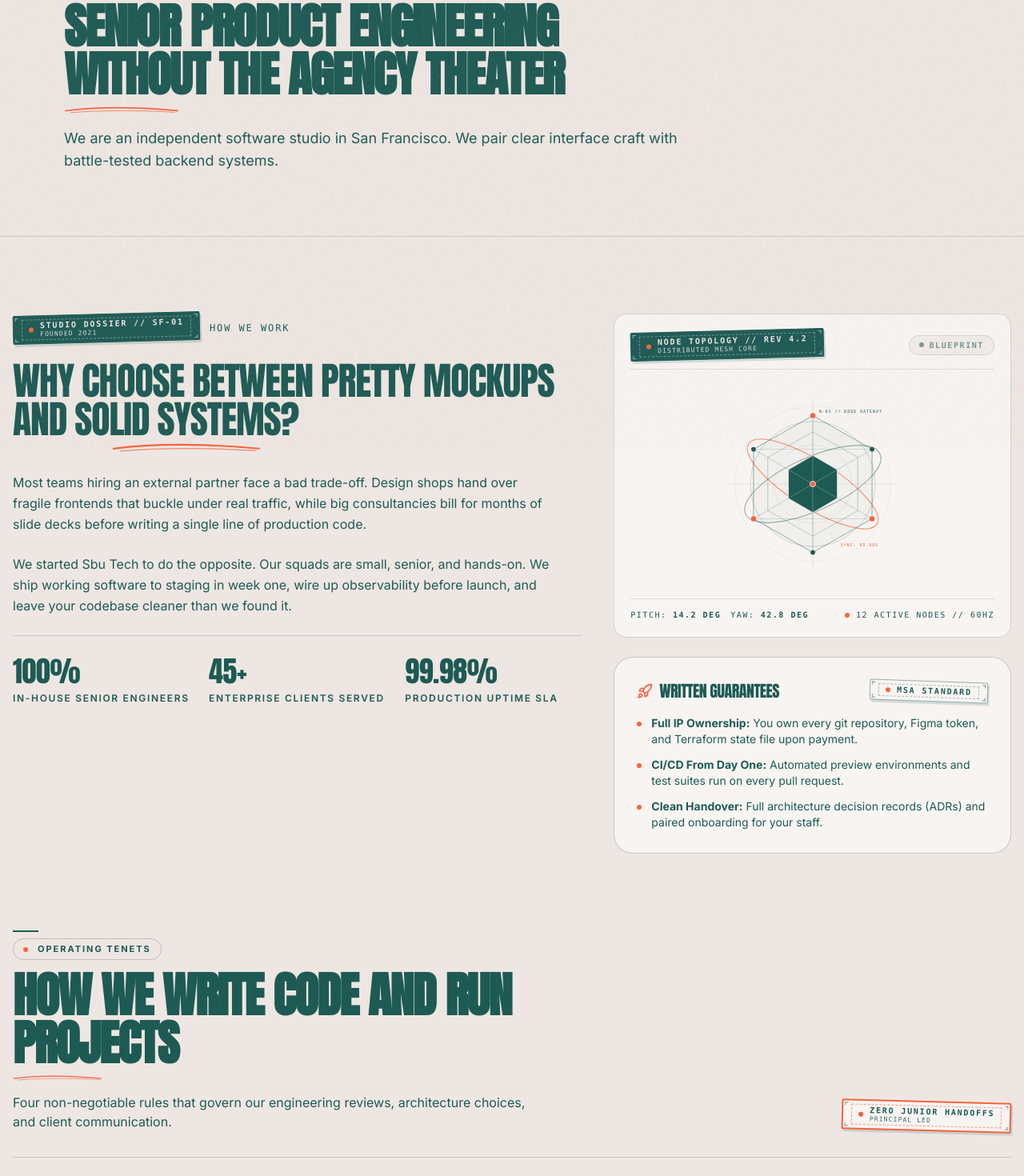
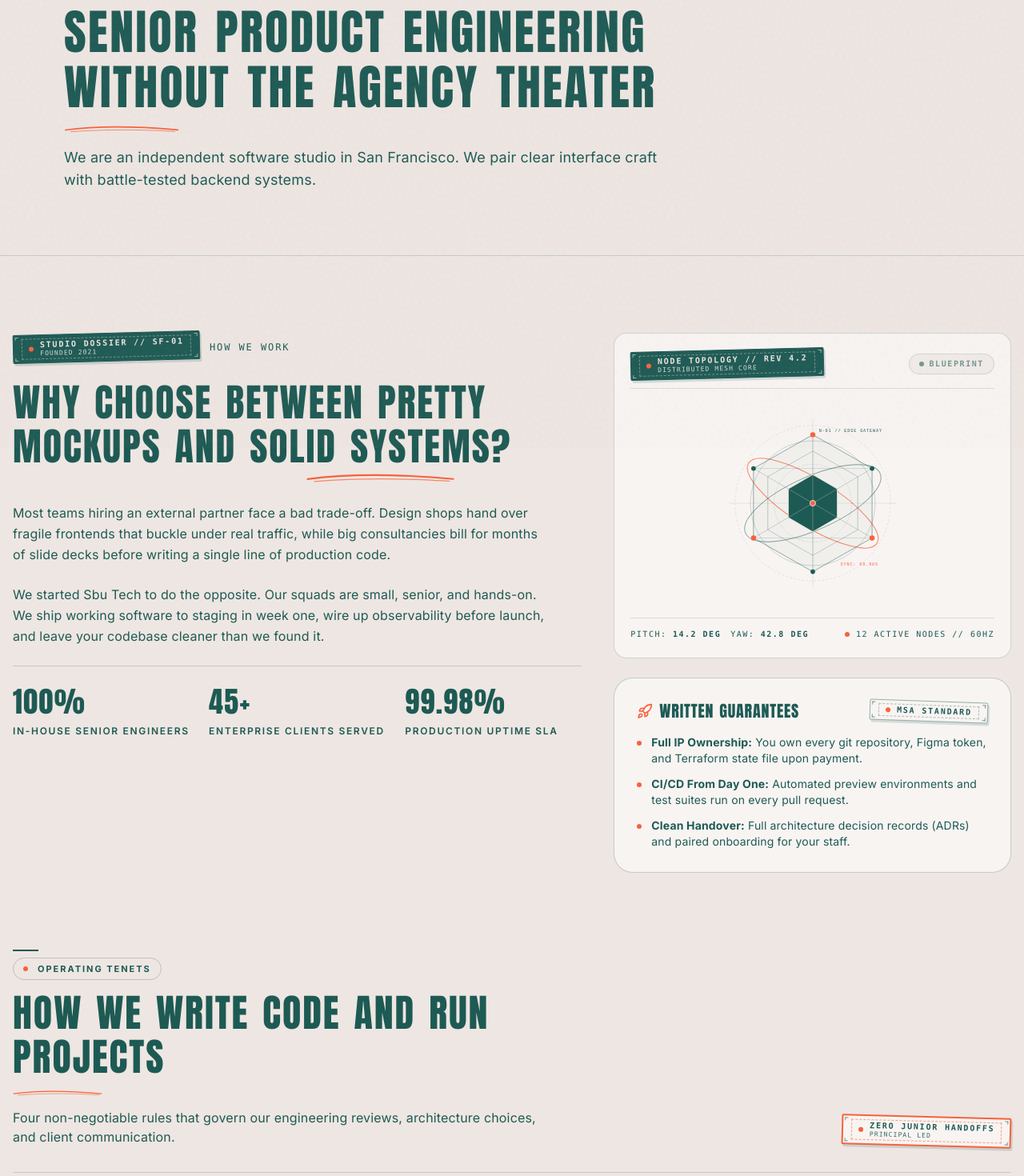
Before and after one commit to sbutech9072-ai/sbu, a Next.js app in the folder frontend/: page /about in a window 1280 px wide. Shown: the part 240-1710 px from the top of the page at 80% size. Built offline with nearby package versions, Linux system fonts and the light colour scheme; no server answers.

Commit message:
feat(humanize): finalize studio craft, 3D node topology, WCAG 4.5:1 contrast, and responsive layouts

```diff
--- a/frontend/src/app/(website)/blog/[slug]/page.tsx
+++ b/frontend/src/app/(website)/blog/[slug]/page.tsx
@@ -7,7 +7,6 @@ import { PageHeader } from '@/components/shared/page-header';
 import { Button } from '@/components/ui/button';
 import { formatDate } from '@/lib/utils';
 import { StudioStamp, HandUnderline } from '@/components/human/hand-crafted-svg';
-import { TiltCard } from '@/components/human/tilt-card';
 
 interface BlogPostPageProps {
   params: {
@@ -125,7 +124,7 @@ export default function BlogPostDetailPage({ params }: BlogPostPageProps) {
             </h3>
             <div className="grid grid-cols-1 md:grid-cols-2 gap-6">
               {relatedPosts.map((r) => (
-                <TiltCard key={r.id}>
+                <div key={r.id} className="transition-transform duration-200 hover:-translate-y-0.5">
                   <Link
                     href={`/blog/${r.slug}`}
                     className="p-6 rounded-3xl border border-[#1E5A54]/25 bg-[#F8F4F2] hover:bg-[#E2D7D1] transition-colors space-y-3 block h-full"
@@ -144,7 +143,7 @@ export default function BlogPostDetailPage({ params }: BlogPostPageProps) {
                       <ArrowRight className="h-3.5 w-3.5 text-[#F7623D]" />
                     </span>
                   </Link>
-                </TiltCard>
+                </div>
               ))}
             </div>
           </div>
--- a/frontend/src/app/(website)/projects/[slug]/page.tsx
+++ b/frontend/src/app/(website)/projects/[slug]/page.tsx
@@ -16,7 +16,6 @@ import { Badge } from '@/components/ui/badge';
 import { Button } from '@/components/ui/button';
 import { Card } from '@/components/ui/card';
 import { StudioStamp, HandUnderline } from '@/components/human/hand-crafted-svg';
-import { TiltCard } from '@/components/human/tilt-card';
 
 interface ProjectPageProps {
   params: {
@@ -95,15 +94,15 @@ export default function ProjectDetailPage({ params }: ProjectPageProps) {
 
               <div className="grid grid-cols-2 sm:grid-cols-4 gap-4">
                 {project.metrics.map((m, idx) => (
-                  <TiltCard
+                  <div
                     key={idx}
-                    className="bg-[#F8F4F2] p-4 rounded-2xl border border-[#1E5A54]/25"
+                    className="bg-[#F8F4F2] p-4 rounded-2xl border border-[#1E5A54]/25 transition-transform duration-200 hover:-translate-y-0.5"
                   >
                     <span className="font-headline text-2xl sm:text-3xl text-[#1E5A54] block">
                       {m.value}
                     </span>
                     <span className="text-xs font-medium text-[#1E5A54]">{m.label}</span>
-                  </TiltCard>
+                  </div>
                 ))}
               </div>
             </div>
--- a/frontend/src/app/(website)/services/[slug]/page.tsx
+++ b/frontend/src/app/(website)/services/[slug]/page.tsx
@@ -13,7 +13,6 @@ import { PageHeader } from '@/components/shared/page-header';
 import { Button } from '@/components/ui/button';
 import { Card } from '@/components/ui/card';
 import { StudioStamp, HandUnderline } from '@/components/human/hand-crafted-svg';
-import { TiltCard } from '@/components/human/tilt-card';
 
 interface ServicePageProps {
   params: {
@@ -93,13 +92,13 @@ export default function ServiceDetailPage({ params }: ServicePageProps) {
               </h2>
               <div className="grid grid-cols-1 sm:grid-cols-2 gap-4">
                 {service.features.map((feat, idx) => (
-                  <TiltCard
+                  <div
                     key={idx}
-                    className="p-5 rounded-2xl border border-[#1E5A54]/25 bg-[#F8F4F2] flex items-start gap-3"
+                    className="p-5 rounded-2xl border border-[#1E5A54]/25 bg-[#F8F4F2] flex items-start gap-3 transition-transform duration-200 hover:-translate-y-0.5"
                   >
                     <CheckCircle2 className="h-5 w-5 text-[#F7623D] shrink-0 mt-0.5" />
                     <span className="text-sm font-medium text-[#1E5A54] leading-snug">{feat}</span>
-                  </TiltCard>
+                  </div>
                 ))}
               </div>
             </div>
--- a/frontend/src/app/globals.css
+++ b/frontend/src/app/globals.css
@@ -33,14 +33,25 @@
     min-height: 100vh;
     overflow-x: hidden;
     position: relative;
+    line-height: 1.65;
+    letter-spacing: 0.01em;
   }
 
-  /* Display / Headings: ultra-condensed, heavy, UPPERCASE grotesque */
+  /* Display / Headings: ultra-condensed, heavy, UPPERCASE grotesque
+     IMPORTANT: Anton is a 400-weight display face. Setting font-weight: 400 !important
+     prevents browser synthetic faux-bold from bloating and jamming letterforms together. */
   h1, h2, h3, h4, h5, h6, .font-headline {
     font-family: var(--font-anton), 'Anton', Impact, 'League Gothic', sans-serif;
+    font-weight: 400 !important;
     text-transform: uppercase;
-    letter-spacing: -0.01em;
-    line-height: 0.95;
+    letter-spacing: 0.04em !important;
+    word-spacing: 0.08em !important;
+    line-height: 1.15 !important;
+  }
+
+  p {
+    line-height: 1.7;
+    letter-spacing: 0.01em;
   }
 }
 
@@ -88,6 +99,6 @@ body::before {
 }
 
 ::selection {
-  background-color: #F7623D;
+  background: #1E5A54;
   color: #EEE6E2;
 }
--- a/frontend/src/components/sections/company-intro.tsx
+++ b/frontend/src/components/sections/company-intro.tsx
@@ -98,7 +98,7 @@ export function CompanyIntro() {
                       </span>
                     </div>
 
-                    <h3 className="font-headline text-2xl font-bold uppercase tracking-tight text-[#1E5A54] leading-tight">
+                    <h3 className="font-headline text-2xl font-normal uppercase tracking-[0.04em] text-[#1E5A54] leading-[1.2]">
                       {pillar.title}
                     </h3>
 
--- a/frontend/src/components/sections/hero.tsx
+++ b/frontend/src/components/sections/hero.tsx
@@ -29,7 +29,7 @@ export function Hero() {
             </div>
 
             {/* Main Headline with HandUnderline under key phrase */}
-            <h1 className="font-headline text-5xl sm:text-6xl md:text-7xl lg:text-[5.25rem] font-black tracking-tight text-[#1E5A54] leading-[0.91] uppercase">
+            <h1 className="font-headline text-4xl sm:text-5xl md:text-6xl lg:text-7xl font-normal tracking-[0.04em] text-[#1E5A54] leading-[1.12] uppercase">
               We Architect{' '}
               <span className="relative inline-block">
                 High-Throughput
--- a/frontend/src/components/shared/page-header.tsx
+++ b/frontend/src/components/shared/page-header.tsx
@@ -69,10 +69,10 @@ export function PageHeader({
             )}
 
             <div className="inline-block mb-4">
-              <h1 className="font-headline text-4xl sm:text-5xl md:text-6xl font-black uppercase tracking-tight text-[#1E5A54] leading-[0.94]">
+              <h1 className="font-headline text-4xl sm:text-5xl md:text-6xl font-normal uppercase tracking-[0.04em] text-[#1E5A54] leading-[1.15]">
                 {title}
               </h1>
-              <div className="w-36 mt-2">
+              <div className="w-36 mt-3">
                 <HandUnderline className="h-3 w-full" />
               </div>
             </div>
--- a/frontend/src/components/shared/section-heading.tsx
+++ b/frontend/src/components/shared/section-heading.tsx
@@ -35,11 +35,11 @@ export function SectionHeading({
           </Badge>
         </div>
       )}
-      <div className={cn(' inline-block', align === 'center' ? 'mx-auto' : '')}>
-        <h2 className="font-headline text-3xl sm:text-4xl md:text-5xl lg:text-6xl font-black tracking-tight text-[#1E5A54] uppercase leading-[0.94]">
+      <div className={cn('inline-block', align === 'center' ? 'mx-auto' : '')}>
+        <h2 className="font-headline text-3xl sm:text-4xl md:text-5xl font-normal tracking-[0.04em] text-[#1E5A54] uppercase leading-[1.15]">
           {title}
         </h2>
-        <div className={cn('mt-2', align === 'center' ? 'mx-auto w-28' : 'w-28')}>
+        <div className={cn('mt-3', align === 'center' ? 'mx-auto w-28' : 'w-28')}>
           <HandUnderline className="h-2.5 w-full" />
         </div>
       </div>
```
